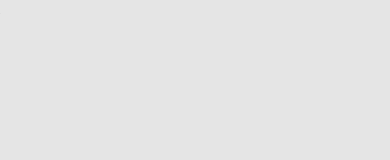
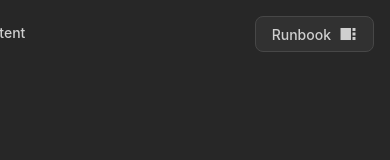
Before and after one commit to chetanviamagus/neubird-new-session-ui-layout, a plain HTML site: page index.html in a window 390 px wide. Drawn offline with Linux system fonts and the light colour scheme.

Commit message:
Enhance layout with responsive design and toggle functionality for right panel. Added Material Icons and improved styling for better user experience.

```diff
--- a/index.html
+++ b/index.html
@@ -5,25 +5,26 @@
     <meta charset="UTF-8">
     <meta name="viewport" content="width=device-width, initial-scale=1.0">
     <title>Document</title>
+    <link rel="stylesheet" href="https://fonts.googleapis.com/icon?family=Material+Icons">
     <style>
         :root {
             --right-width: 480px;
-            /* collapsed by default */
             --gap: 16px;
-        }
-
-        .right.expanded {
-            --right-width: 480px;
         }
 
         * {
             box-sizing: border-box;
+            font-family: -apple-system, BlinkMacSystemFont, 'Segoe UI', Roboto, sans-serif;
+            font-size: 14px;
+            font-weight: 500;
         }
 
         body,
         html {
             margin: 0;
             padding: 0;
+            background: #121212;
+            color: #ffffff;
         }
 
         .layout {
@@ -38,24 +39,60 @@
         .left {
             width: 100%;
             max-width: 860px;
-            background: #f1f1f1;
-            transition: margin 0.3s ease;
-            background: black;
-            /* Leave space on right for the right panel and the gap */
-            margin-right: calc(var(--right-width) + var(--gap));
+            background: #1e1e1e;
+            color: #ffffff;
+            padding: 24px;
+            /* Leave space on right for the right panel and the gap - fixed at max width */
+            margin-right: calc(480px + var(--gap));
         }
 
         /* RIGHT PANEL */
         .right {
-            opacity: 0.5;
+            opacity: 0.8;
             width: var(--right-width);
             max-width: 480px;
             position: fixed;
             right: 0;
             top: 0;
             bottom: 0;
-            background: #ccc;
+            background: #2d2d2d;
+            color: #ffffff;
+            padding: 24px;
             transition: width 0.3s ease;
+        }
+
+        /* TOGGLE BUTTON */
+        .toggle-btn {
+            position: absolute;
+            top: 16px;
+            right: 16px;
+            background: #3a3a3a;
+            border: 1px solid #555;
+            border-radius: 8px;
+            padding: 8px 16px;
+            cursor: pointer;
+            display: flex;
+            align-items: center;
+            gap: 8px;
+            transition: all 0.2s ease;
+            z-index: 10;
+
+        }
+
+        .toggle-btn:hover {
+            background: #4a4a4a;
+            border-color: #666;
+        }
+
+        .toggle-btn .material-icons {
+            color: white;
+            font-size: 18px;
+        }
+
+        .toggle-btn-text {
+            color: white;
+            font-size: 14px;
+            font-weight: 500;
         }
 
         /* At very large screen widths (≥1836px), center left panel perfectly */
@@ -75,8 +112,30 @@
 <body>
     <div class="layout">
         <div class="left">Left Content</div>
-        <div class="right">Right Content</div>
+        <div class="right">
+            <button class="toggle-btn" onclick="toggleRightPanel()">
+                <span class="toggle-btn-text">Runbook</span>
+                <span class="material-icons" id="toggle-icon">view_sidebar</span>
+            </button>
+            Right Content
+        </div>
     </div>
+
+    <script>
+        function toggleRightPanel() {
+            const root = document.documentElement;
+            const icon = document.getElementById('toggle-icon');
+            const currentWidth = getComputedStyle(root).getPropertyValue('--right-width').trim();
+
+            if (currentWidth === '480px') {
+                root.style.setProperty('--right-width', '256px');
+                icon.textContent = 'view_sidebar';
+            } else {
+                root.style.setProperty('--right-width', '480px');
+                icon.textContent = 'view_sidebar';
+            }
+        }
+    </script>
 
 </body>
 
```
